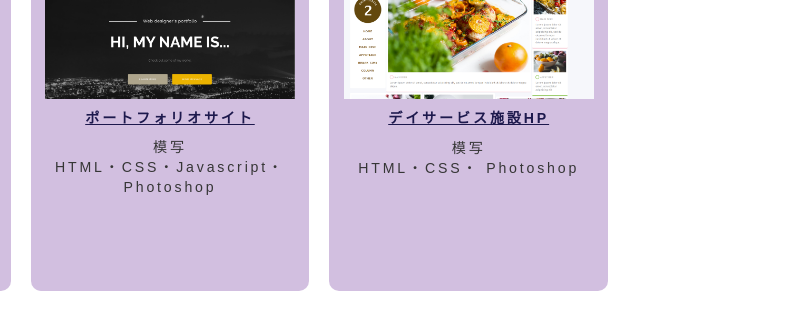
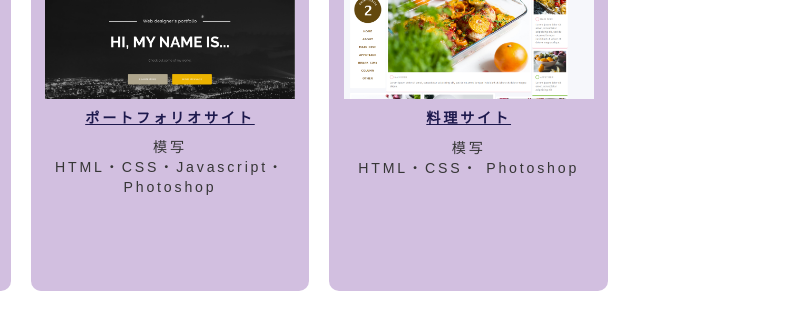
Before and after one commit to mifd63/portfoliosite, a plain HTML site: page index.html in a window 1280 px wide. Shown: the part 2595-2915 px from the top of the page, 470-1280 px from the left. Drawn offline with Linux system fonts and the light colour scheme; some packages are replaced by stand-ins of ours; a script that the page names is missing; a web font is replaced by a local one.

Commit message:
Add files via upload

```diff
--- a/index.html
+++ b/index.html
@@ -90,8 +90,8 @@
       <p>HTML・CSS・Javascript・ Photoshop</p>
   </div>
   <div class="works_box">
-      <p><a href="works03.html"><img src="img/thumb03.png" width="250" height="150" alt="デイサービス施設HP"/></a></p>
-      <h4><a href="works03.html">デイサービス施設HP</a></h4>
+      <p><a href="works03.html"><img src="img/thumb03.png" width="250" height="150" alt="料理サイト"/></a></p>
+      <h4><a href="works03.html">料理サイト</a></h4>
       <p>模写</p>
       <p>HTML・CSS・ Photoshop</p>
   </div>
```
